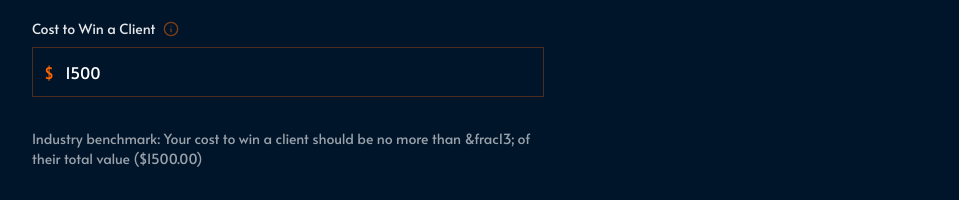
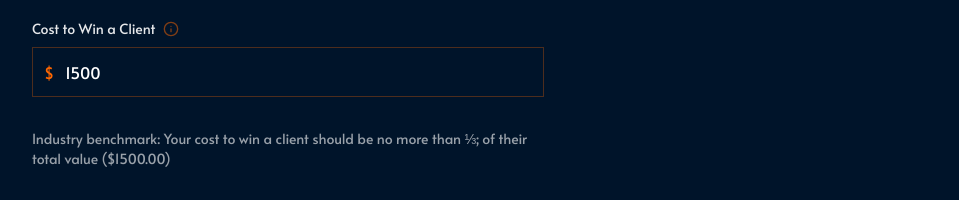
Before and after one commit to jack-xcelerate/sales-calculator, a Next.js app: page / in a window 1280 px wide. Shown: the part 2400-2600 px from the top of the page, without its empty margins (160-1119 px from the left). Built offline with nearby package versions, Linux system fonts and the light colour scheme.

Commit message:
Update sales calculator with fixed calculations and improved metrics

```diff
--- a/app/components/sales-calculator.tsx
+++ b/app/components/sales-calculator.tsx
@@ -486,7 +486,7 @@ const SalesCalculator = ({ inputs: initialInputs }: { inputs: Inputs }) => {
                 tooltipContent="Maximum amount you're willing to spend to acquire one new client"
               />
               <p className="mt-2 text-sm text-white/60">
-                Industry benchmark: Your cost to win a client should be no more than &frac13; of their total value (${(inputs.avgLifetimeValue / 3).toFixed(2)})
+                Industry benchmark: Your cost to win a client should be no more than ⅓; of their total value (${(inputs.avgLifetimeValue / 3).toFixed(2)})
               </p>
             </div>
             <div className="grid grid-cols-1 md:grid-cols-2 gap-8">
```
